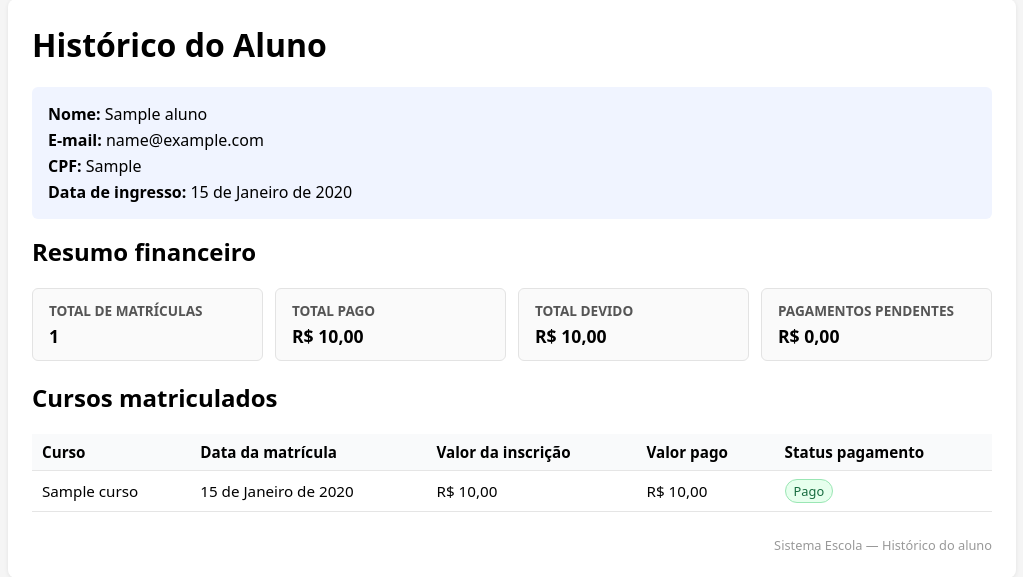
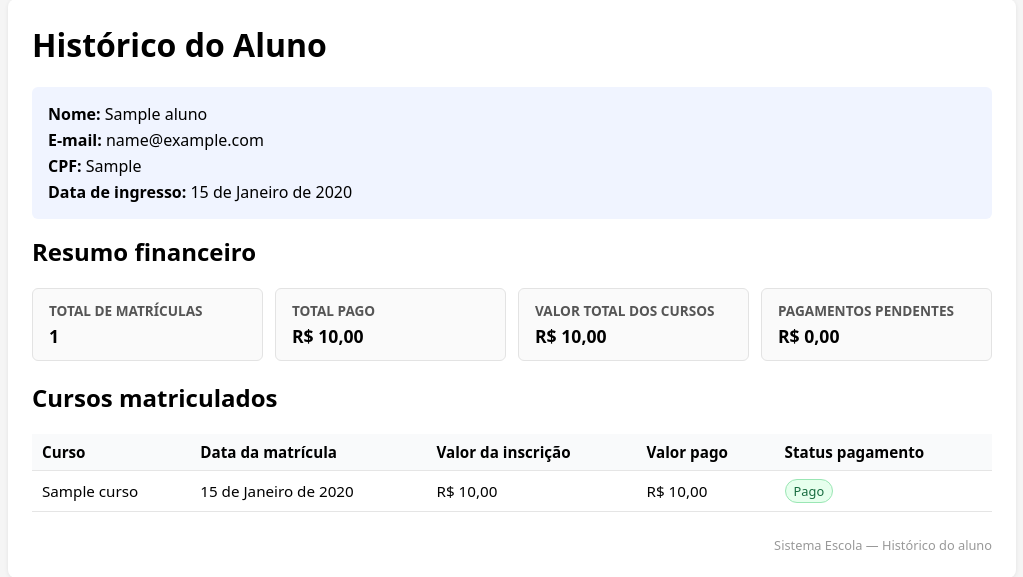
Before and after one commit to M2004GV/academia-dev-python, a Django app: page /alunos/1/historico/ in a window 1280 px wide. Shown: the part 21-598 px from the top of the page, without its empty margins (128-1151 px from the left). Run offline with Django 5.2, Linux system fonts and the light colour scheme; tables that the repository leaves empty hold one stand-in row (values such as "Sample post"); parts of the project's set-up code (start-up, migrations or seed data) failed here and were passed over.

Commit message:
fix(ux): renomear 'Total Devido' para 'Total Contratado'

```diff
--- a/escola/templates/aluno_historico.html
+++ b/escola/templates/aluno_historico.html
@@ -119,8 +119,8 @@
             <span>R$ {{ total_pago|floatformat:2 }}</span>
         </div>
         <div class="card-total">
-            <strong>Total devido</strong>
-            <span>R$ {{ total_devido|floatformat:2 }}</span>
+            <strong>Valor total dos cursos</strong>
+            <span>R$ {{ total_contratado |floatformat:2 }}</span>
         </div>
         <div class="card-total">
             <strong>Pagamentos pendentes</strong>
--- a/escola/views.py
+++ b/escola/views.py
@@ -133,14 +133,14 @@ def historico_aluno(request, aluno_id: int):
     matriculas = Matricula.objects.filter(aluno=aluno).select_related('curso')
     total_matriculas = matriculas.count()
     total_pago = matriculas.aggregate(total=Sum('valor_pago'))['total'] or 0
-    total_devido = sum(m.curso.valor_inscricao for m in matriculas)
-    total_pendente = total_devido - total_pago
+    total_contratado = sum(m.curso.valor_inscricao for m in matriculas)
+    total_pendente = total_contratado - total_pago
     context = {
         'aluno': aluno,
         'matriculas': matriculas,
         'total_matriculas': total_matriculas,
         'total_pago': total_pago,
-        'total_devido': total_devido,
+        'total_contratado': total_contratado,
         'total_pendente': total_pendente,
     }
     return render(request, 'aluno_historico.html', context)
```
